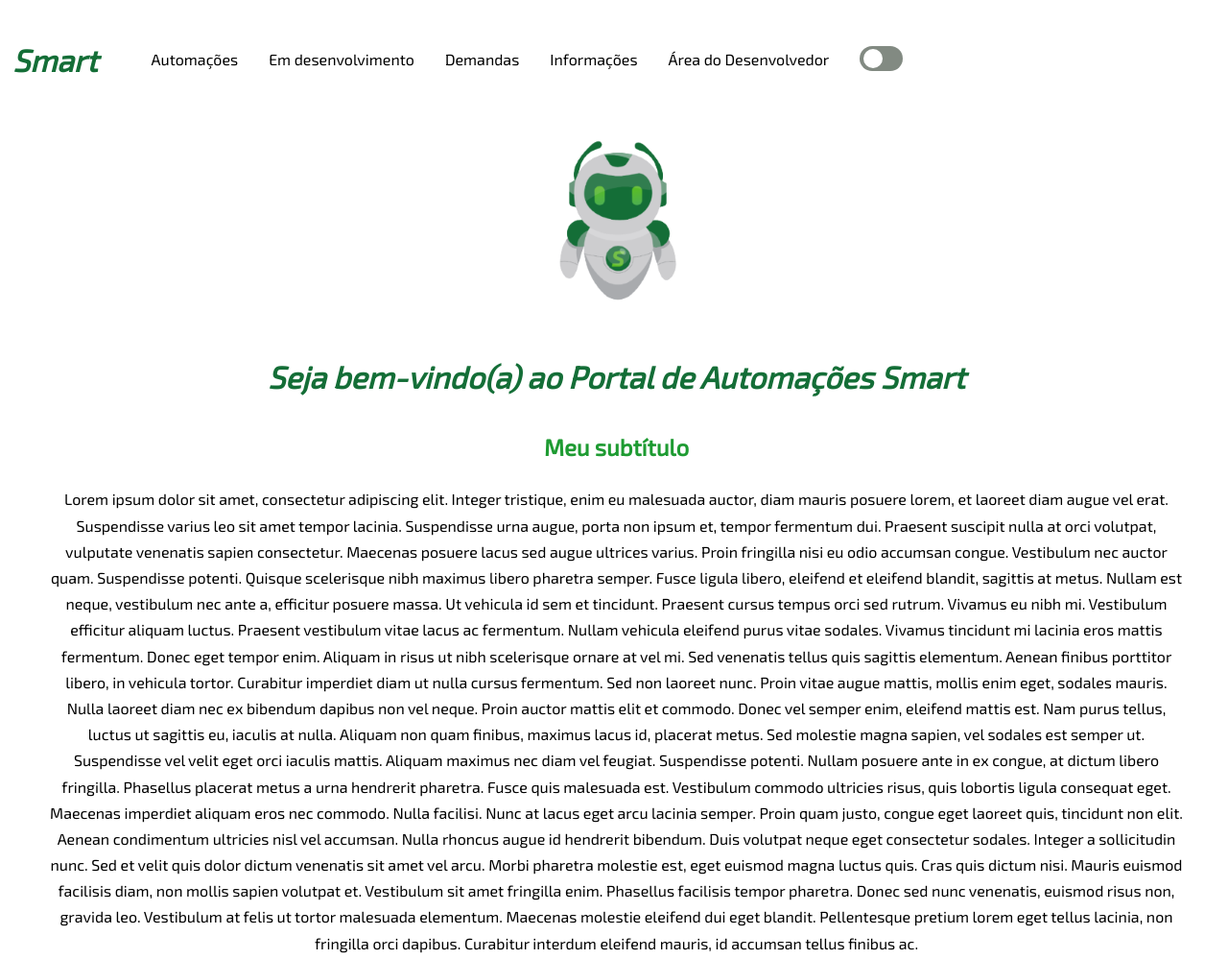
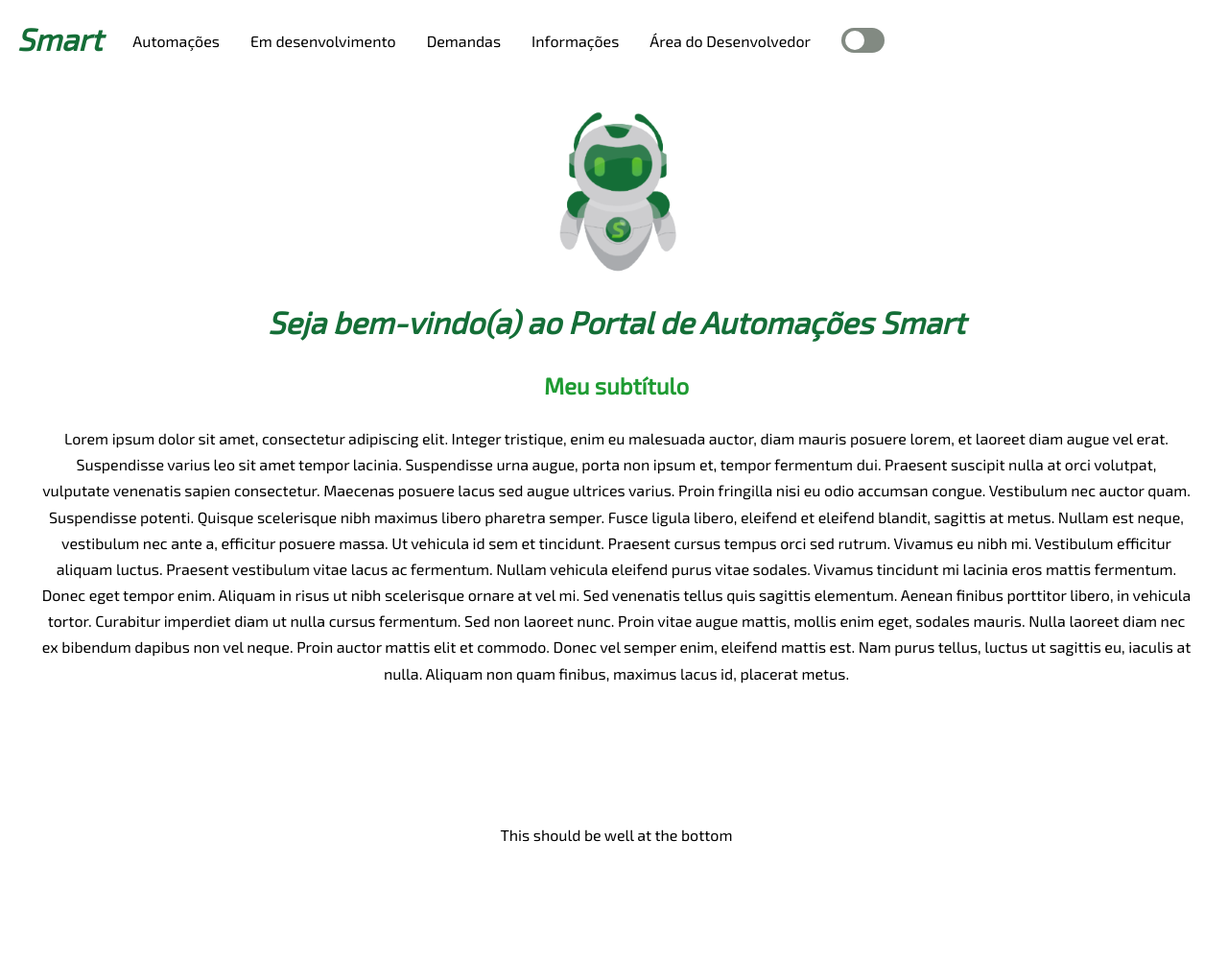
Before and after one commit to JulianoKosloski/websmart, a plain HTML site: page index.html in a window 1280 px wide. Shown: the top 999 px of the page at 96% size. Drawn offline with Linux system fonts and the light colour scheme.

Commit message:
I hate padding

```diff
--- a/index.html
+++ b/index.html
@@ -8,10 +8,10 @@
     <link rel="icon" href="images/favicon.ico" alt="Logo Sicredi">
     <link href='https://fonts.googleapis.com/css?family=Exo 2' rel="stylesheet">
 </head>
+<body>
 
 <!------------------------------Header and nav---------------------------------->
 
-<body>
     <section class="page-top">
         <div class="page-title">
         <h1>Smart</h1>
@@ -49,20 +49,14 @@
 
             Vivamus eu nibh mi. Vestibulum efficitur aliquam luctus. Praesent vestibulum vitae lacus ac fermentum. Nullam vehicula eleifend purus vitae sodales. Vivamus tincidunt mi lacinia eros mattis fermentum. Donec eget tempor enim. Aliquam in risus ut nibh scelerisque ornare at vel mi. Sed venenatis tellus quis sagittis elementum. Aenean finibus porttitor libero, in vehicula tortor. Curabitur imperdiet diam ut nulla cursus fermentum. Sed non laoreet nunc. Proin vitae augue mattis, mollis enim eget, sodales mauris. Nulla laoreet diam nec ex bibendum dapibus non vel neque. Proin auctor mattis elit et commodo. Donec vel semper enim, eleifend mattis est. Nam purus tellus, luctus ut sagittis eu, iaculis at nulla.
 
-            Aliquam non quam finibus, maximus lacus id, placerat metus. Sed molestie magna sapien, vel sodales est semper ut. Suspendisse vel velit eget orci iaculis mattis. Aliquam maximus nec diam vel feugiat. Suspendisse potenti. Nullam posuere ante in ex congue, at dictum libero fringilla. Phasellus placerat metus a urna hendrerit pharetra. Fusce quis malesuada est. Vestibulum commodo ultricies risus, quis lobortis ligula consequat eget.
-
-            Maecenas imperdiet aliquam eros nec commodo. Nulla facilisi. Nunc at lacus eget arcu lacinia semper. Proin quam justo, congue eget laoreet quis, tincidunt non elit. Aenean condimentum ultricies nisl vel accumsan. Nulla rhoncus augue id hendrerit bibendum. Duis volutpat neque eget consectetur sodales. Integer a sollicitudin nunc. Sed et velit quis dolor dictum venenatis sit amet vel arcu. Morbi pharetra molestie est, eget euismod magna luctus quis. Cras quis dictum nisi. Mauris euismod facilisis diam, non mollis sapien volutpat et.
-
-            Vestibulum sit amet fringilla enim. Phasellus facilisis tempor pharetra. Donec sed nunc venenatis, euismod risus non, gravida leo. Vestibulum at felis ut tortor malesuada elementum. Maecenas molestie eleifend dui eget blandit. Pellentesque pretium lorem eget tellus lacinia, non fringilla orci dapibus. Curabitur interdum eleifend mauris, id accumsan tellus finibus ac. </p>
+            Aliquam non quam finibus, maximus lacus id, placerat metus. </p>
         <br>
         <br>
         <br>
-        <p>Placeholder text.</p>
         <br>
-        <p>This is another placeholder text</p>
+        <p>This should be well at the bottom</p>
         <br>
         <br>
-        <p>This should be well at the bottom</p>
         <br>
         <br>
         <p>And even further.</p>
--- a/styles/style.css
+++ b/styles/style.css
@@ -55,6 +55,8 @@ html {
 }
 
 body {
+    padding: 0;
+    margin: 0;
     padding-left: 5px;
     background-color: var(--clr-white);
     font-family: var(--ff-body);
@@ -62,6 +64,8 @@ body {
 }
 
 h1 {
+    padding: 0;
+    margin: 0;
     font-size: var(--fs-extralarge);
     font-weight: var(--fw-bold);
     font-style: italic;
@@ -87,12 +91,19 @@ p {
 }
 
 a {
+    padding: 0;
+    margin: 0;
     text-decoration: none;
 }
 
 img {
     display: block;
     max-width: 100%;
+}
+
+header {
+    padding: 0;
+    margin: 0;
 }
 
 footer {
@@ -121,8 +132,12 @@ footer {
 /* -----------Header and navigation----------------- */
 
 .page-top {
+    position: sticky;
+    top: 0;
+    z-index: 20;
+    background-color: var(--clr-white);
     display: flex;
-    padding: 0;
+    padding: 1%;
     margin: 0;
     gap: 1rem;
 }
@@ -137,7 +152,7 @@ footer {
     flex-wrap: wrap;
     gap: 2rem;
     padding: 0;
-    margin: 2.5em;
+    margin-left: 1rem;
     list-style: none;
     font-size: var(--fs-regular);
     font-weight: var(--fw-regular);
```
